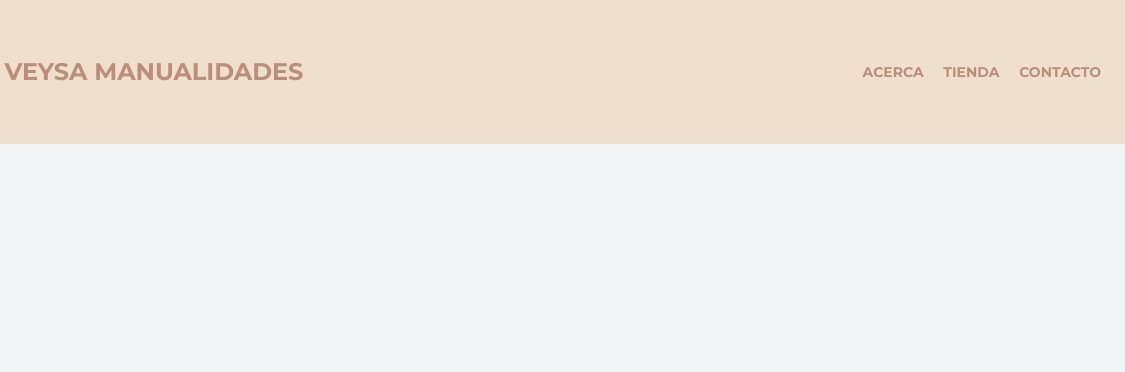
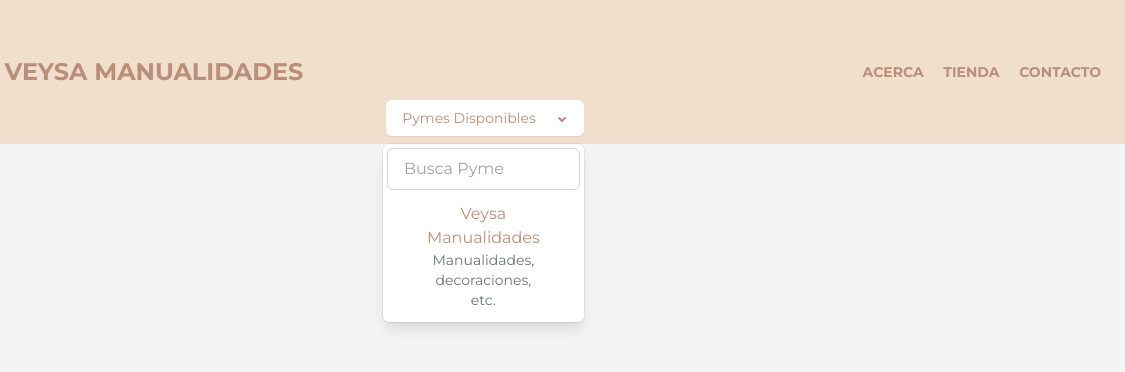
Before and after one commit to Bastiancito/INF236-GRUPO09-2023-2, a website: page API_PRODUCTOS/public/carrito.html in a window 1280 px wide. Shown: the top 372 px of the page, 155-1280 px from the left. Drawn offline with nearby package versions, Linux system fonts and the light colour scheme; no server answers.

Commit message:
buscador

```diff
--- a/API_PRODUCTOS/package.json
+++ b/API_PRODUCTOS/package.json
@@ -11,7 +11,7 @@
   "license": "ISC",
   "dependencies": {
     "dotenv": "^16.3.1",
-    "express": "^4.18.2",
+    "express": "^4.19.2",
     "morgan": "^1.10.0",
     "mysql2": "^3.0.0"
   }
--- a/API_PRODUCTOS/public/carrito.html
+++ b/API_PRODUCTOS/public/carrito.html
@@ -236,6 +236,65 @@
             <ul id="lista-carrito"></ul>
         </div>
 
+        <div class="flex items-center justify-center">
+            <div class="relative group" style="position: absolute; top: 100px;">
+              <button id="dropdown-button" class="inline-flex justify-center w-full px-4 py-2 text-sm font-medium text-gray-700 bg-white border border-gray-300 rounded-md shadow-sm focus:outline-none focus:ring-2 focus:ring-offset-2 focus:ring-offset-gray-100 focus:ring-blue-500">
+                <span class="mr-2">Pymes Disponibles</span>
+                <svg xmlns="http://www.w3.org/2000/svg" class="w-5 h-5 ml-2 -mr-1" viewBox="0 0 20 20" fill="currentColor" aria-hidden="true">
+                  <path fill-rule="evenodd" d="M6.293 9.293a1 1 0 011.414 0L10 11.586l2.293-2.293a1 1 0 111.414 1.414l-3 3a1 1 0 01-1.414 0l-3-3a1 1 0 010-1.414z" clip-rule="evenodd" />
+                </svg>
+              </button>
+              <div id="dropdown-menu" class="hidden absolute right-0 mt-2 rounded-md shadow-lg bg-white ring-1 ring-black ring-opacity-5 p-1 space-y-1">
+                <!-- Search input -->
+                <input id="search-input" class="block mx-auto w-full max-w-md px-4 py-2 text-gray-800 border rounded-md border-gray-300 focus:outline-none" type="text" placeholder="Busca Pyme" autocomplete="off">
+                <!-- Dropdown content goes here -->
+                <a href="#" class="block text-center px-10 py-2 text-gray-700 hover:bg-gray-100 active:bg-blue-100 cursor-pointer rounded-md">Veysa Manualidades
+                    <span class="block text-sm text-gray-500">Manualidades, decoraciones, etc.</span>
+                </a>
+
+              </div>
+            </div>
+          </div>
+          <script>
+          // JavaScript to toggle the dropdown
+              const dropdownButton = document.getElementById('dropdown-button');
+              const dropdownMenu = document.getElementById('dropdown-menu');
+              const searchInput = document.getElementById('search-input');
+              let isOpen = false; // Set to true to open the dropdown by default
+
+              // Function to toggle the dropdown state
+              function toggleDropdown() {
+                isOpen = !isOpen;
+                dropdownMenu.classList.toggle('hidden', !isOpen);
+              }
+
+              // Set initial state
+              toggleDropdown();
+
+              dropdownButton.addEventListener('click', () => {
+                toggleDropdown();
+              });
+
+              // Add event listener to filter items based on input
+              searchInput.addEventListener('input', () => {
+                const searchTerm = searchInput.value.toLowerCase();
+                const items = dropdownMenu.querySelectorAll('a');
+
+                items.forEach((item) => {
+                  const text = item.textContent.toLowerCase();
+                  if (text.includes(searchTerm)) {
+                    item.style.display = 'block';
+                  } else {
+                    item.style.display = 'none';
+                  }
+                });
+              });
+          </script>
+
+
+
+
+
         <!-- Resumen del Carrito -->
         <div id="resumen-carrito">
             <p>Total del Carrito: <span id="total-carrito">$0.00</span></p>
```
Also changed, not shown: 2 other files.
